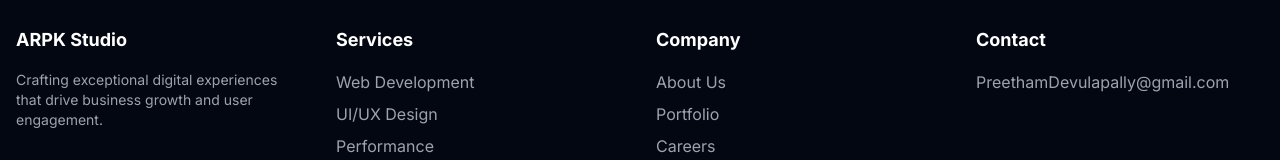
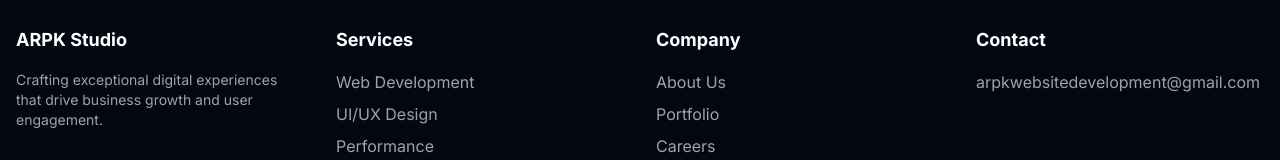
Before and after one commit to pdevulapally/ARPK, a Next.js app: page / in a window 1280 px wide. Shown: the part 3107-3267 px from the top of the page. Built offline with nearby package versions, Linux system fonts and the light colour scheme; no server answers.

Commit message:
Update page.tsx

```diff
--- a/app/page.tsx
+++ b/app/page.tsx
@@ -256,7 +256,7 @@ export default function Home() {
             <div>
               <h4 className="text-lg font-bold text-gray-900 dark:text-white mb-4">Contact</h4>
               <ul className="space-y-2 text-gray-600 dark:text-gray-400">
-                <li>PreethamDevulapally@gmail.com</li>
+                <li>arpkwebsitedevelopment@gmail.com</li>
               </ul>
             </div>
           </div>
```
